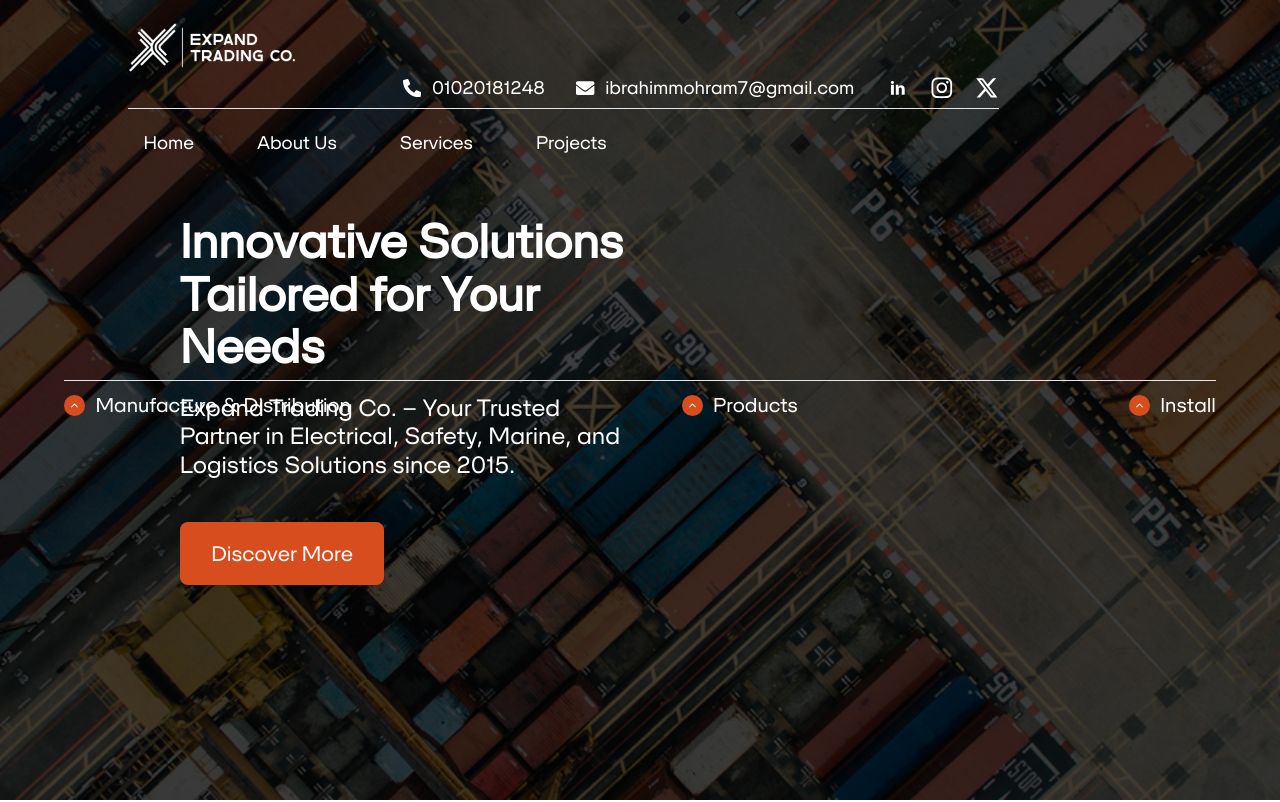
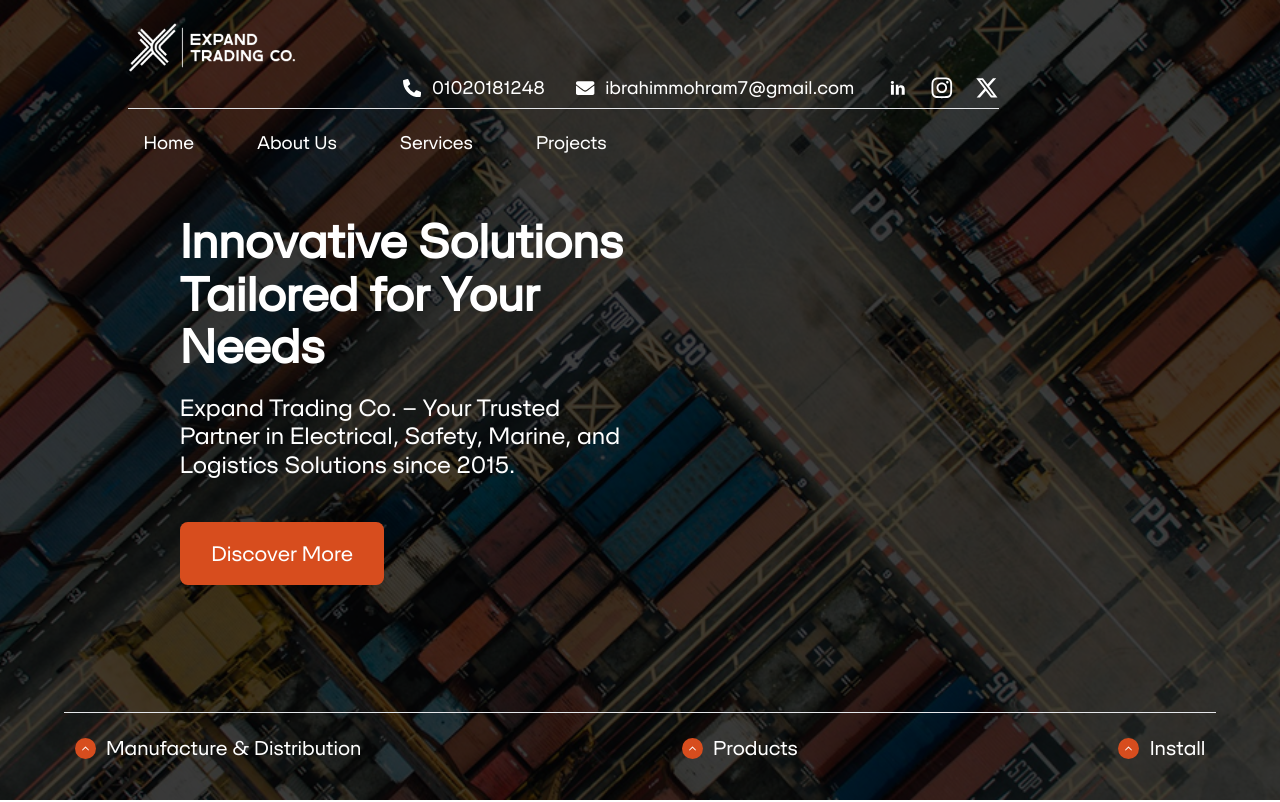
Before and after one commit to IbrahimMohram1/Expand, a React (Vite) app: page / in a window 1280 px wide. Shown: the top 802 px of the page. Built offline with nearby package versions, Linux system fonts and the light colour scheme.

Commit message:
'update'

```diff
--- a/src/Components/HeroSection/HeroSlider.jsx
+++ b/src/Components/HeroSection/HeroSlider.jsx
@@ -36,9 +36,9 @@ export default function HeroSection() {
       </div>
 
       {/* الـ HR والعناصر التحتية */}
-      <div className="absolute  left-0 right-0 z-10 w-full md:w-[90%] mx-auto">
+      <div className="absolute md:bottom-5 bottom-0 left-0 right-0 z-10 w-full md:w-[90%] mx-auto">
         <hr className="h-[.75px] bg-slate-200" />
-        <div className="flex flex-col md:flex-row justify-between items-center gap-4 mt-2 ">
+        <div className="flex flex-col md:flex-row justify-between items-center gap-4 mt-2 p-2 ">
           <div className="flex items-center gap-x-2 text-white">
             <IoIosArrowUp className="rounded-full bg-[#D74D1E] p-1" />
             <p className="text-[20px]">Manufacture & Distribution</p>
--- a/src/Components/ServicesSwiper/SwiperServices.jsx
+++ b/src/Components/ServicesSwiper/SwiperServices.jsx
@@ -125,12 +125,14 @@ export default function SwiperServices() {
                               .slice(0, 10)
                               .join(" ")}
                           </p>
+                          <div>
                             <Link
                               to={`/services/${service.id}`}
                               className="mt-3 bg-white text-black px-4 py-1 rounded-lg text-sm text-nowrap"
                             >
                               View Details
                             </Link>
+                          </div>
                         </div>
                       </div>
                     </div>
```
Lines whose indentation alone changed are shown as unchanged.
